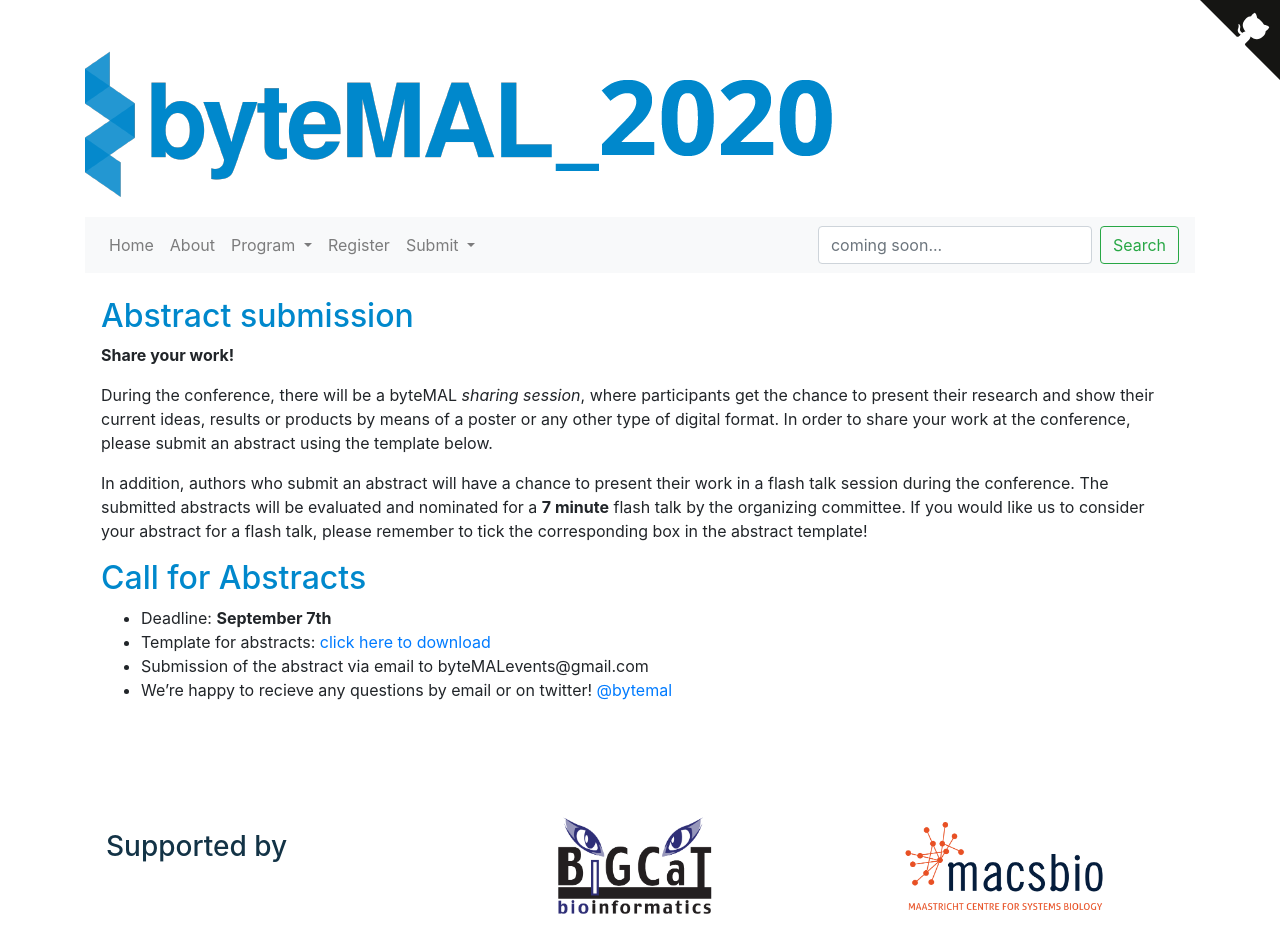
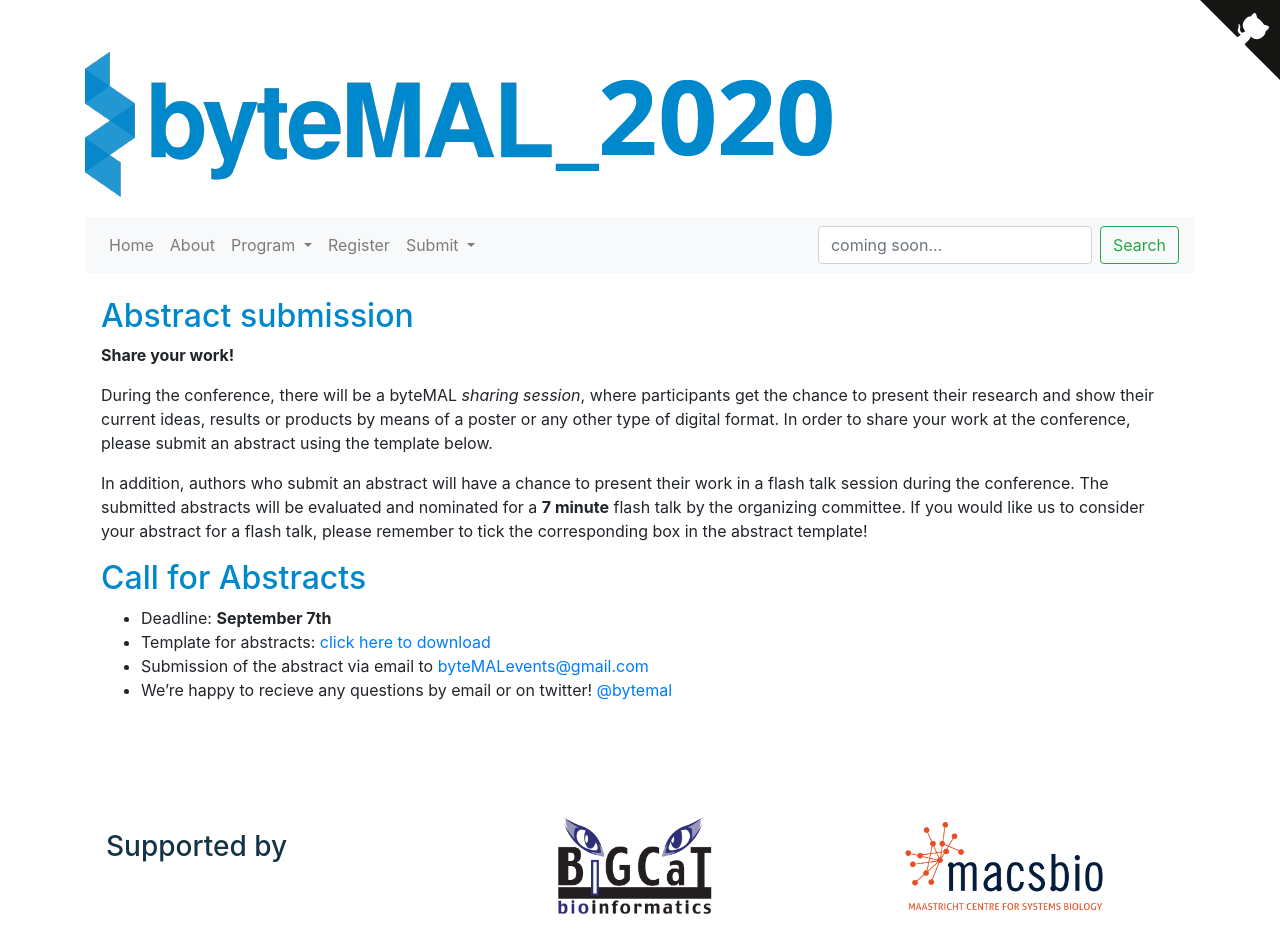
Before and after one commit to bytemal/bytemal-2020, a Jekyll site: the page built from _pages/submit.md, in a window 1280 px wide. Built offline with Jekyll 4.4.1, drawn with Linux system fonts in a browser that asks for light colours; part of the change alters nothing that is shown.

```diff
--- a/_pages/submit.md
+++ b/_pages/submit.md
@@ -16,7 +16,7 @@ In addition, authors who submit an abstract will have a chance to present their
 
 - Deadline: **September 7th**
 - Template for abstracts: [click here to download](https://github.com/bytemal/bytemal-2020/blob/master/ByteMAL2020_NAME_abstract_v2.docx?raw=true)
-- Submission of the abstract via email to byteMALevents@gmail.com
+- Submission of the abstract via email to [byteMALevents@gmail.com](mailto:byteMALevents@gmail.com?subject=Abstract Submission - Your Name")
 - We're happy to recieve any questions by email or on twitter! [@bytemal](https://twitter.com/byteMAL)
 
 <!--### Guidelines for posters and other submissions
```
